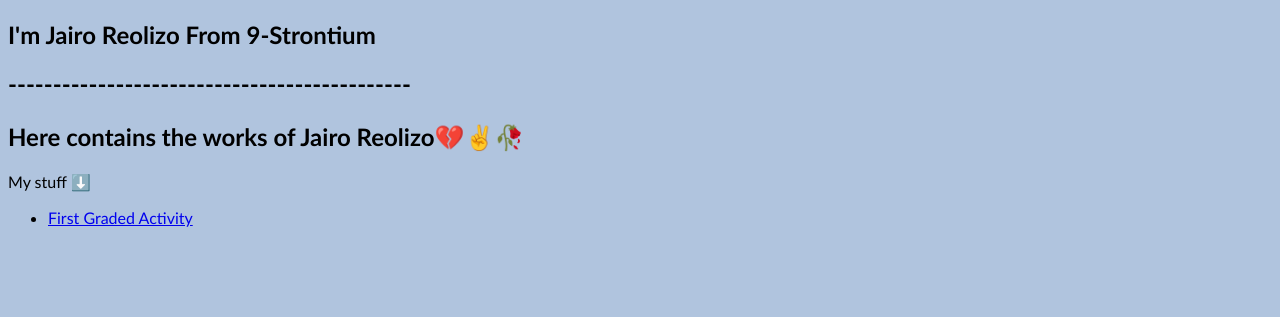
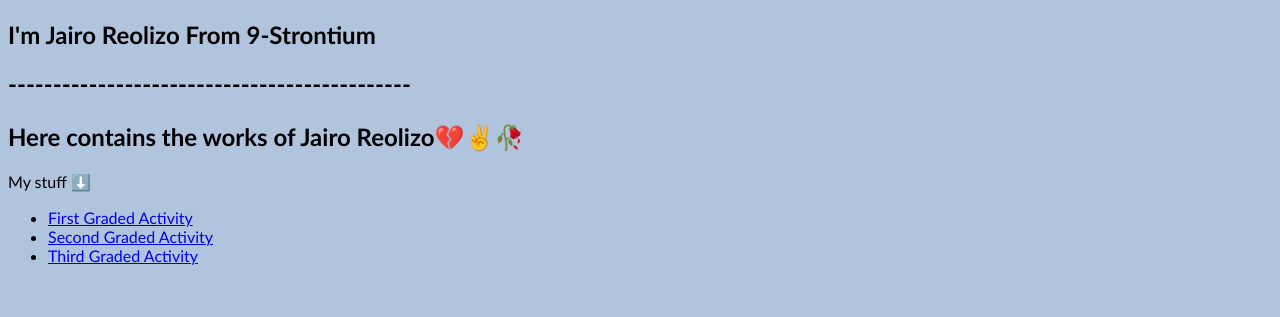
Before and after one commit to jairoreolizo/CS3_1stQtrPortfolio_StrontiumREOLIZO, a plain HTML site: page index.html in a window 1280 px wide. Shown: the part 124-441 px from the top of the page. Drawn offline with Linux system fonts and the light colour scheme.

Commit message:
added 2 activities

```diff
--- a/index.html
+++ b/index.html
@@ -14,6 +14,8 @@
    <nav>
     <ul>
       <li><a href="./public/Q1_1stGraded.html"> First Graded Activity </a> </li>
+      <li><a href="./public/Q1-G2.html"> Second Graded Activity </a> </li>
+      <li><a href="./public/Q1-G3.html"> Third Graded Activity </a> </li>
     <h1 style="font-size: 100px;">🚗🚗🚗🚗🚗🚗🚗🚗</h1>
     </ul>
    </nav>
```
